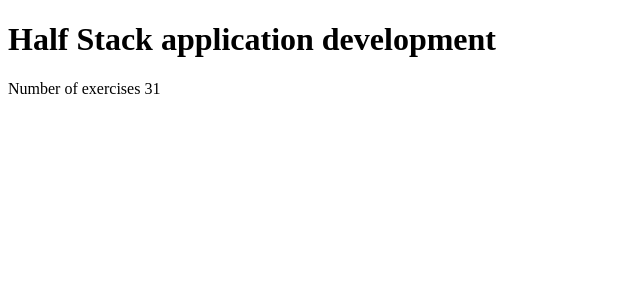
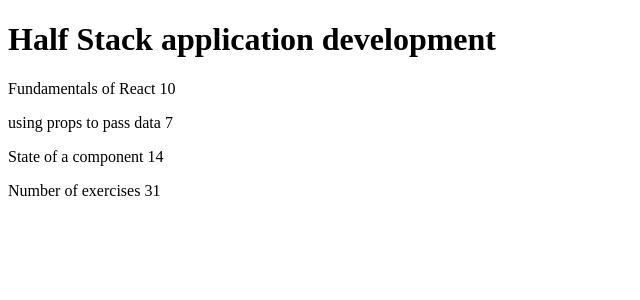
Before and after one commit to igMike-V/fullstackopen, a JavaScript app in the folder part1/courseinfo/: page / in a window 1280 px wide. Shown: the top 300 px of the page, without its empty margins (0-640 px from the left). Built offline with nearby package versions, Linux system fonts and the light colour scheme.

Commit message:
exercise 1.3 passing classes to props

```diff
--- a/part1/courseinfo/src/App.js
+++ b/part1/courseinfo/src/App.js
@@ -10,10 +10,20 @@ const Header = (props) => {
 const Content = (props) => {
   return(
   <div>
-       <Part />
-       <Part />
-       <Part />
+       <Part part={props.part1} />
+       <Part part={props.part2} />
+       <Part part={props.part3} />
   </div>
+  )
+}
+
+const Part = (props) => {
+  return(
+    <>
+    <p>
+      {props.part.name} {props.part.exercises}
+    </p>
+    </>
   )
 }
 
@@ -24,30 +34,27 @@ const Total = (props) => {
   </div>
   )
 }
-const Part = (props) =>{
-  return(
-    <>
-    <p>
-    {props.part} {props.number}
-    </p>
-    </>
-  )
-}
 
 const App = () => {
   const course = 'Half Stack application development'
-  const part1 = 'Fundamentals of React'
-  const exercises1 = 10
-  const part2 = 'using props to pass data'
-  const exercises2 = 7
-  const part3 = 'State of a component'
-  const exercises3 = 14
+  const part1 = {
+    name:  'Fundamentals of React',
+    exercises: 10
+  }
+  const part2 = {
+    name:  'using props to pass data',
+    exercises: 7
+  }
+  const part3 = {
+    name:  'State of a component',
+    exercises: 14
+  }
 
   return(
     <div>
       <Header course={course} />
-      <Content  part1={part1} exercises1={exercises1} part2={part2} exercises2={exercises2} part3={part3} exercises3={exercises3}  />
-      <Total totalEx={exercises1 + exercises2 + exercises3} />
+      <Content  part1={part1} part2={part2} part3={part3}  />
+      <Total totalEx={part1.exercises + part2.exercises + part3.exercises} />
 
     </div>
   )
```
